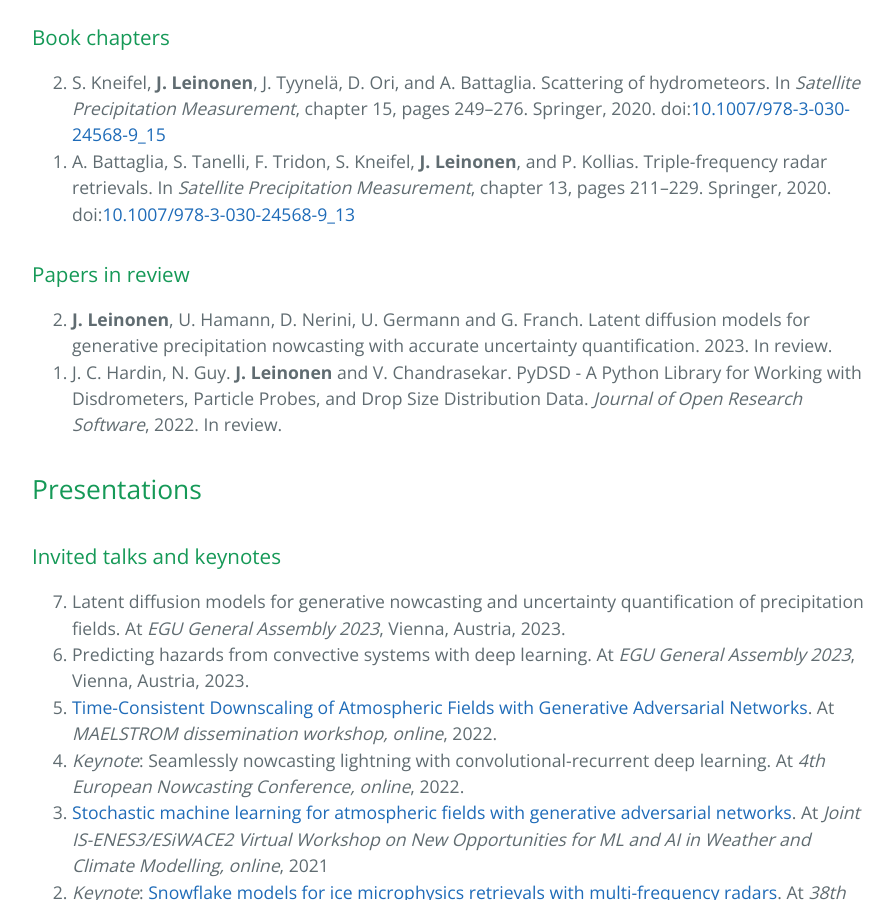
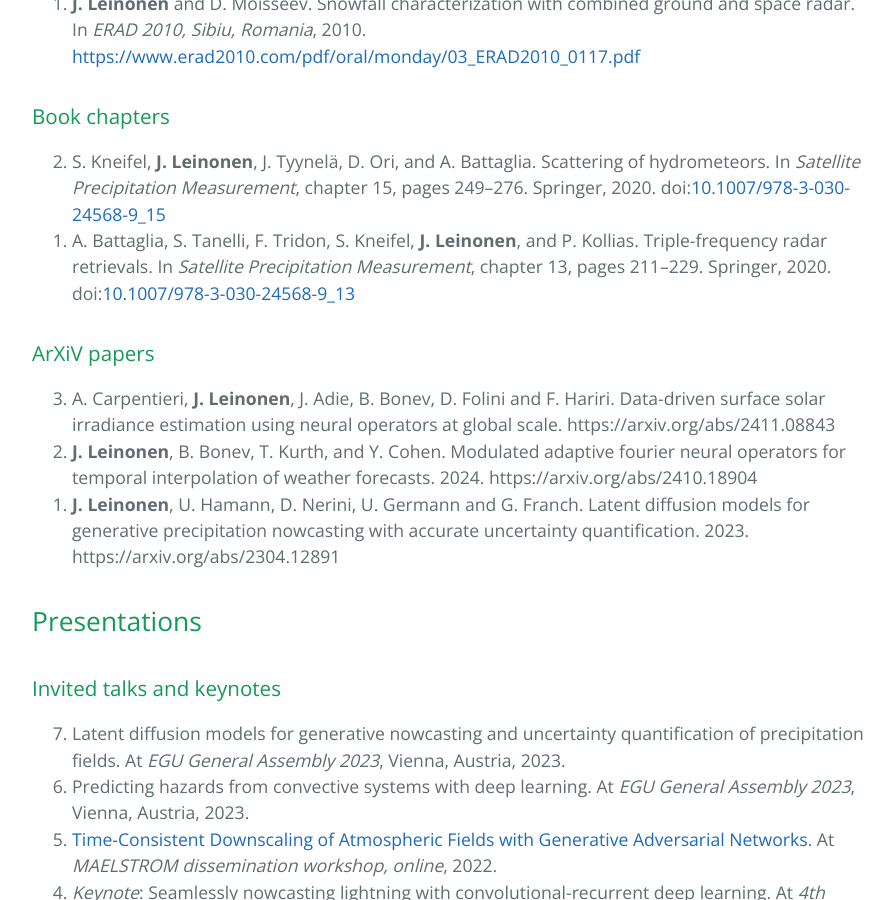
Before and after one commit to jleinonen/jleinonen.github.io, a Jekyll site: the page built from about.md, in a window 1280 px wide and 900 px high, scrolled down 6331 px. Shown: the whole window, without its empty margins (192-1086 px from the left). Built offline with Jekyll 4.4.1, drawn with Linux system fonts in a browser that asks for light colours; some of the changed text lies outside the part shown.

Commit message:
Add paper to about.md

```diff
--- a/about.md
+++ b/about.md
@@ -54,6 +54,7 @@ Advisors: Prof. Risto Nieminen (Aalto University) and Dr. Timo Nousiainen (Unive
 
 ### Journal articles
 
+0. A. Carpentieri, D. Folini, **J. Leinonen** and A. Meyer. Extending intraday solar forecast horizons with deep generative models. *Applied Energy*, **377**, 124186, 2025. doi:[10.1016/j.apenergy.2024.124186](https://doi.org/10.1016/j.apenergy.2024.124186)
 0. N. Rombeek, **J. Leinonen** and U. Hamann. Exploiting radar polarimetry for nowcasting thunderstorm hazards using deep learning. *Natural Hazards and Earth System Sciences*, **24**, 133–144, 2024. doi:[10.5194/nhess-24-133-2024](https://doi.org/10.5194/nhess-24-133-2024)
 0. N. Maherndl, M. Maahn, F. Tridon, **J. Leinonen**, D. Ori and S. Kneifel. A riming-dependent parameterization of scattering by snowflakes using the self-similar Rayleigh-Gans approximation. *Quarterly Journal of the Royal Meteorological Society*, **149**, 3562–3581, 2023. doi:[10.1002/qj.4573](https://doi.org/10.1002/qj.4573)
 0. **J. Leinonen**, U. Hamann, U. Germann and I. V. Sideris. Thunderstorm nowcasting with deep learning: a multi-hazard data fusion model. *Geophysical Research Letters*, **50**, e2022GL101626, 2023. doi:[10.1029/2022GL101626](https://doi.org/10.1029/2022GL101626)
@@ -163,10 +164,12 @@ In *ERAD 2010, Sibiu, Romania*, 2010. [https://www.erad2010.com/pdf/oral/monday/
 0. A. Battaglia, S. Tanelli, F. Tridon, S. Kneifel, **J. Leinonen**, and P. Kollias. Triple-frequency radar retrievals. In *Satellite Precipitation Measurement*, chapter 13, pages 211–229. Springer, 2020. doi:[10.1007/978-3-030-24568-9_13](https://doi.org/10.1007/978-3-030-24568-9_13)
 {: reversed="reversed"}
 
-### Papers in review
+### ArXiV papers
 
-0. **J. Leinonen**, U. Hamann, D. Nerini, U. Germann and G. Franch. Latent diffusion models for generative precipitation nowcasting with accurate uncertainty quantification. 2023. In review.
-0. J. C. Hardin, N. Guy. **J. Leinonen** and V. Chandrasekar. PyDSD - A Python Library for Working with Disdrometers, Particle Probes, and Drop Size Distribution Data. *Journal of Open Research Software*, 2022. In review.
+
+0. A. Carpentieri, **J. Leinonen**, J. Adie, B. Bonev, D. Folini and F. Hariri. Data-driven surface solar irradiance estimation using neural operators at global scale. https://arxiv.org/abs/2411.08843
+0. **J. Leinonen**, B. Bonev, T. Kurth, and Y. Cohen. Modulated adaptive fourier neural operators for temporal interpolation of weather forecasts. 2024. https://arxiv.org/abs/2410.18904
+0. **J. Leinonen**, U. Hamann, D. Nerini, U. Germann and G. Franch. Latent diffusion models for generative precipitation nowcasting with accurate uncertainty quantification. 2023. https://arxiv.org/abs/2304.12891
 {: reversed="reversed"}
 
 ## Presentations <a name="presentations"></a>
```
